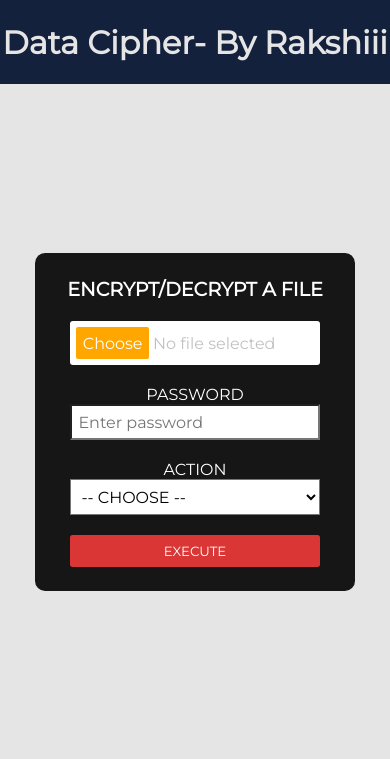
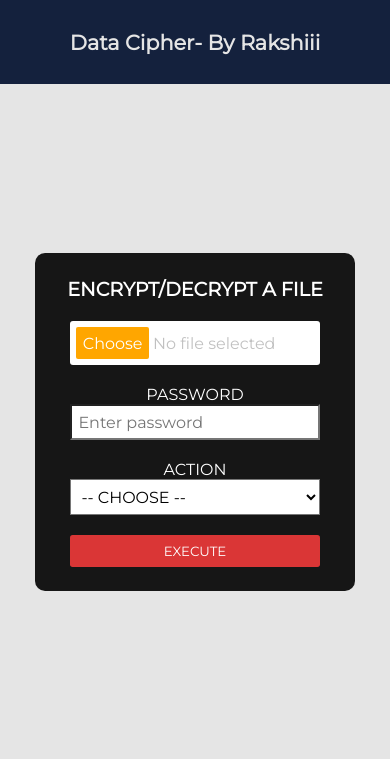
Before and after one commit to rakshith4able/data-cipher, a PHP site: page / in a window 390 px wide. Shown: the top 759 px of the page. Run offline with PHP 8.4, Linux system fonts and the light colour scheme.

Commit message:
Final Commit

```diff
--- a/app.css
+++ b/app.css
@@ -135,6 +135,10 @@ footer h2{
 
 @media (max-width:400px) {
 
+   header h1{
+        font-size: 1.3rem;
+    }
+
     .container {
         grid-template-columns: 1fr;
     }
```
